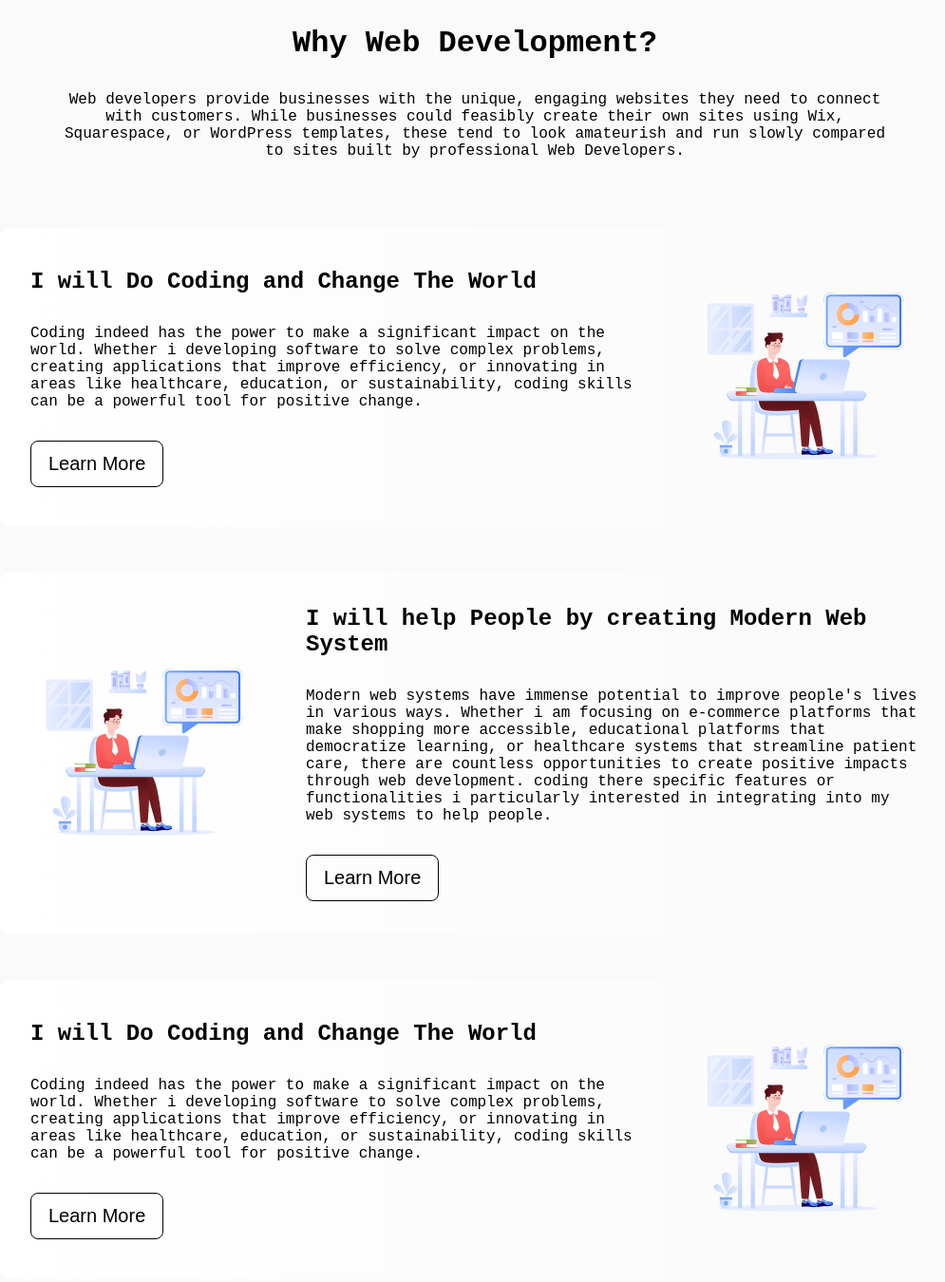
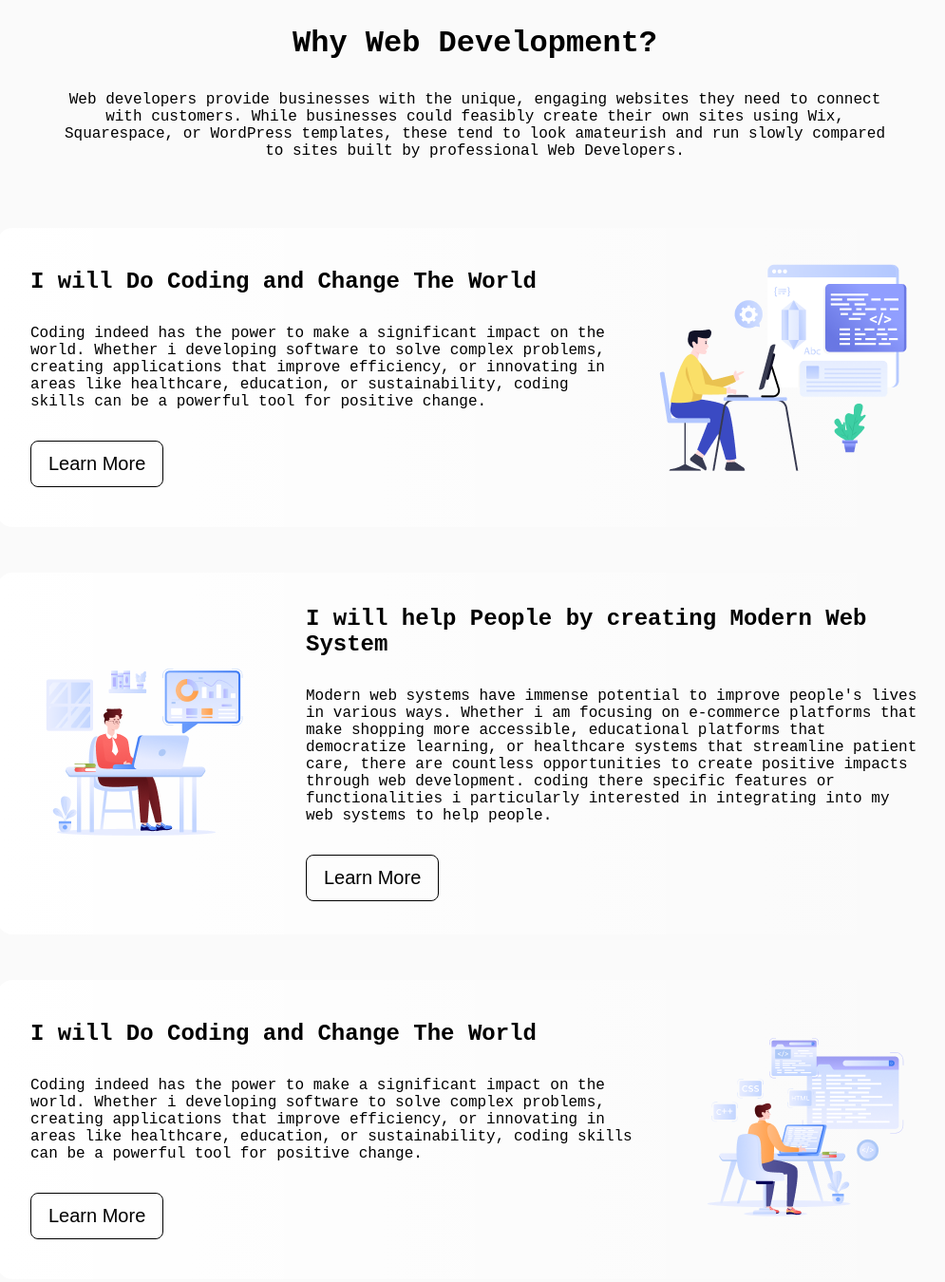
Before and after one commit to Wardun-00/assignment-program-1, a plain HTML site: page index.html in a window 1280 px wide. Shown: the part 902-2252 px from the top of the page at 95% size, without its empty margins (140-1135 px from the left). Drawn offline with Linux system fonts and the light colour scheme; a web font is replaced by a local one.

Commit message:
added group pic

```diff
--- a/index.html
+++ b/index.html
@@ -48,7 +48,7 @@
 
                 <!-- card image -->
                 <div>
-                    <img src="./assets/Group 3.png" alt="">
+                    <img src="./assets/Layer_1.png" alt="">
                 </div>
             </div>
 
@@ -88,7 +88,7 @@
 
                 <!-- card image -->
                 <div>
-                    <img src="./assets/Group 3.png" alt="">
+                    <img src="./assets/Group 4.png" alt="">
                 </div>
             </div>
 
```
